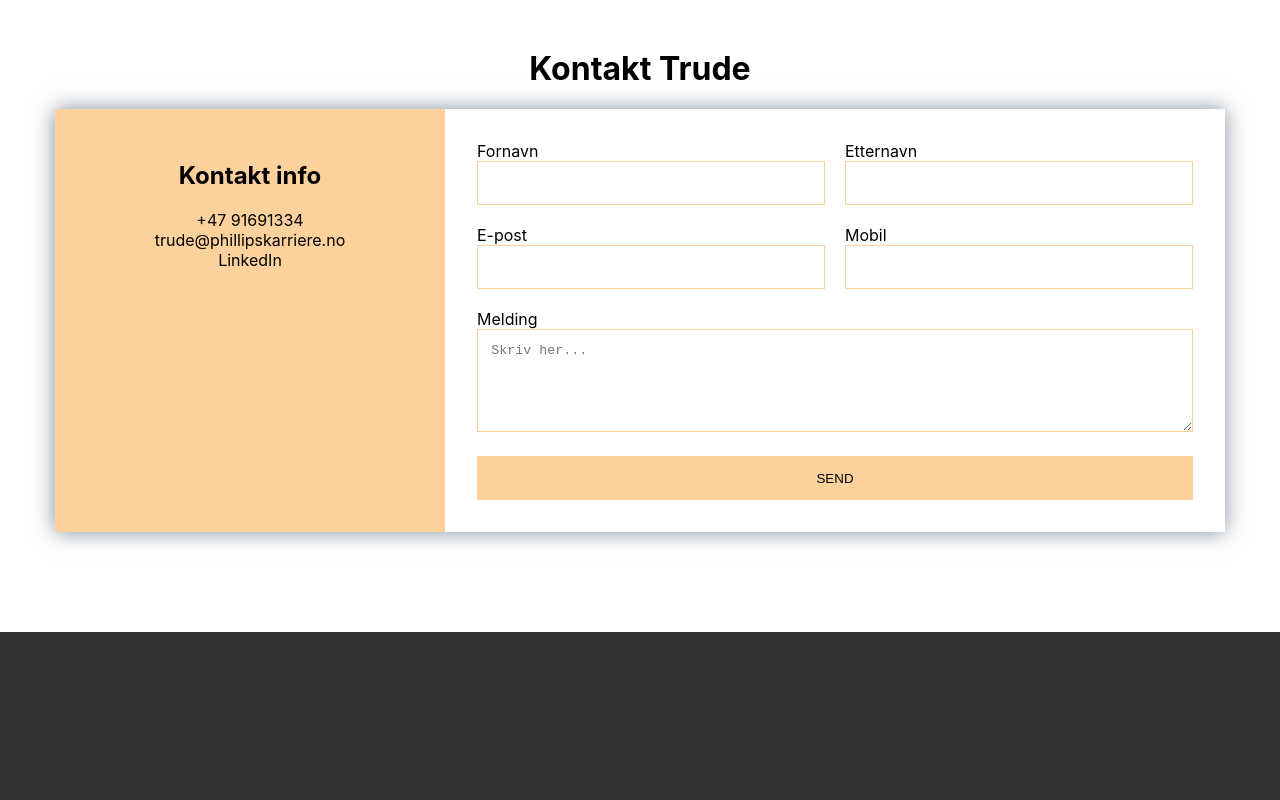
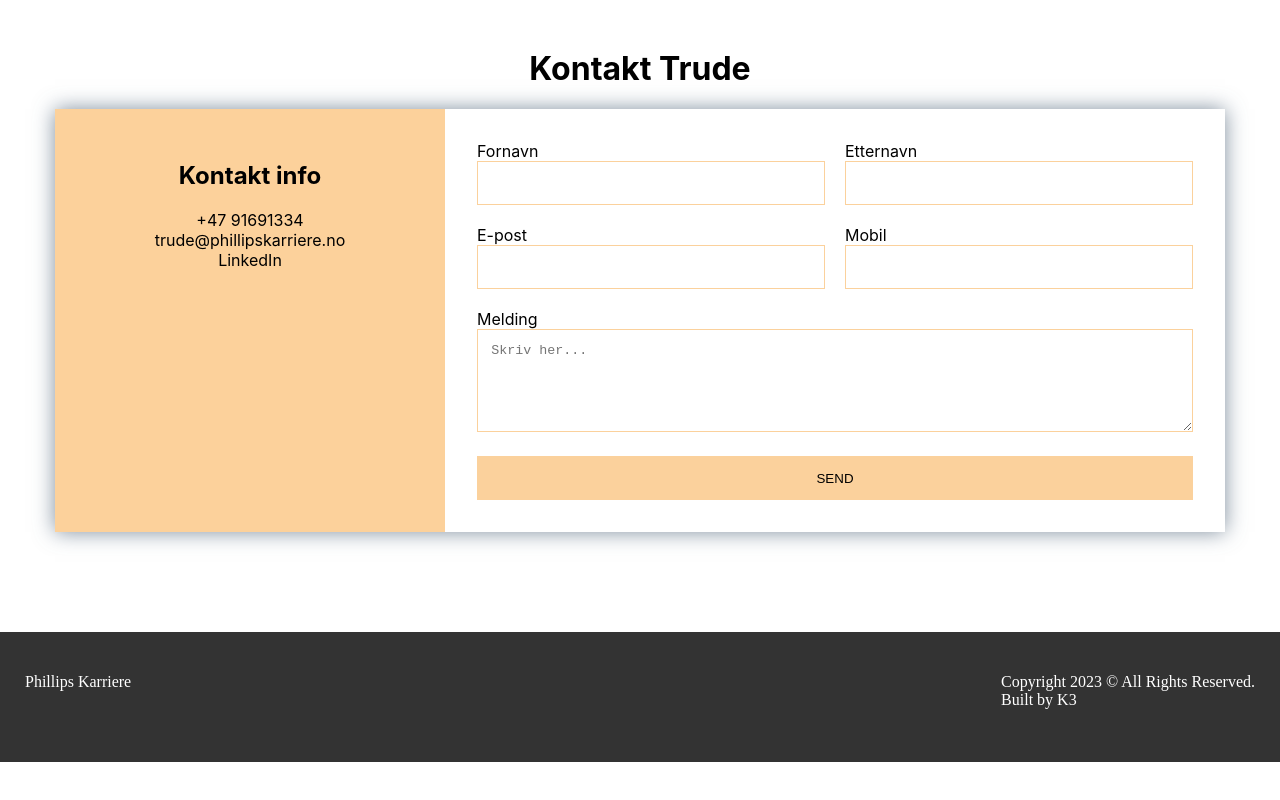
Before and after one commit to ramkodehode/prosjekt-phillips, a React (Create React App) app: page / in a window 1280 px wide. Shown: the part 7101-7901 px from the top of the page. After the commit the page ends 7863 px from the top, so only its background shows below. Built offline with nearby package versions, Linux system fonts and the light colour scheme.

Commit message:
added footer

```diff
--- a/src/components/Hjem.js
+++ b/src/components/Hjem.js
@@ -1,27 +1,16 @@
-import React from 'react';
-import styled from 'styled-components';
-import ContactForm from './contact/ContactForm';
-import Intro from './Intro';
-import KomIgjen from './komIgjen';
-import KursDeltaker from './kursDeltaker';
-import Navbar from './navbar/Navbar';
-import PictureBoxes from './pictureBoxes';
-import Tjenester from './Tjenester';
-import InfoTrude from './trudeInfo';
-import VartAnsvar from './vartAnsvar';
-import Veiledning from './Veiledning';
-
-export const EmptySpace = styled.div`
-  width: auto;
-  height: 200px;
-  margin-top: 100px;
-
-  background: rgba(0, 0, 0, 0.8);
-
-  @media only screen and (max-width: 40em) {
-    width: auto;
-  }
-`;
+import React from "react";
+import styled from "styled-components";
+import ContactForm from "./contact/ContactForm";
+import Footer from "./footer";
+import Intro from "./Intro";
+import KomIgjen from "./komIgjen";
+import KursDeltaker from "./kursDeltaker";
+import Navbar from "./navbar/Navbar";
+import PictureBoxes from "./pictureBoxes";
+import Tjenester from "./Tjenester";
+import InfoTrude from "./trudeInfo";
+import VartAnsvar from "./vartAnsvar";
+import Veiledning from "./Veiledning";
 
 const Hjem = () => {
   return (
@@ -36,7 +25,7 @@ const Hjem = () => {
       <PictureBoxes />
       <KursDeltaker /> {/* <------------ Her skal Karuselen inn Monica */}
       <ContactForm />
-      <EmptySpace />
+      <Footer />
     </>
   );
 };
--- /dev/null
+++ b/src/components/footer.js
@@ -0,0 +1,48 @@
+import styled from "styled-components";
+
+export const EmptySpace = styled.div`
+  width: auto;
+  height: 130px;
+  margin-top: 100px;
+
+  background: rgba(0, 0, 0, 0.8);
+
+  color: white;
+
+  @media only screen and (max-width: 40em) {
+    width: auto;
+    height: 80px;
+  }
+`;
+
+export const FooterContainer = styled.div`
+  justify-content: space-between;
+  display: flex;
+
+  font-family: "Poppins";
+  padding: 25px;
+  margin: 0 auto;
+  @media only screen and (max-width: 40em) {
+    font-size: 0.8rem;
+    padding: 10px;
+  }
+`;
+
+const Footer = () => {
+  return (
+    <div>
+      <EmptySpace>
+        <FooterContainer>
+          <p>Phillips Karriere</p>
+
+          <p>
+            Copyright 2023 © All Rights Reserved. <br />
+            Built by K3
+          </p>
+        </FooterContainer>
+      </EmptySpace>
+    </div>
+  );
+};
+
+export default Footer;
```
Also changed, not shown: src/App.js (+1 -12 lines).
